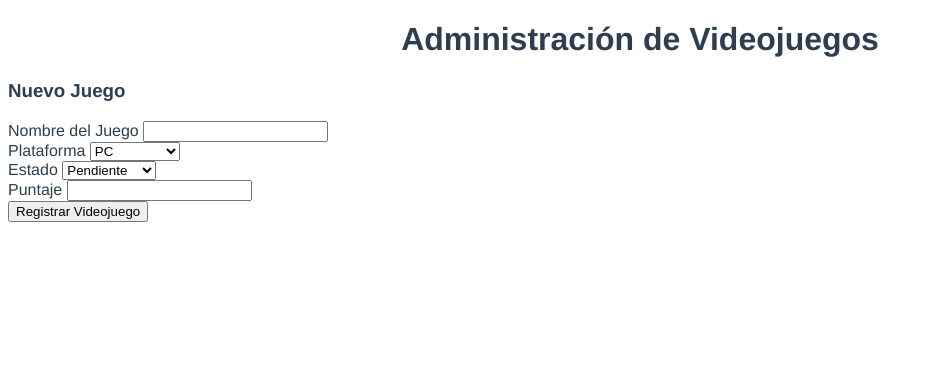
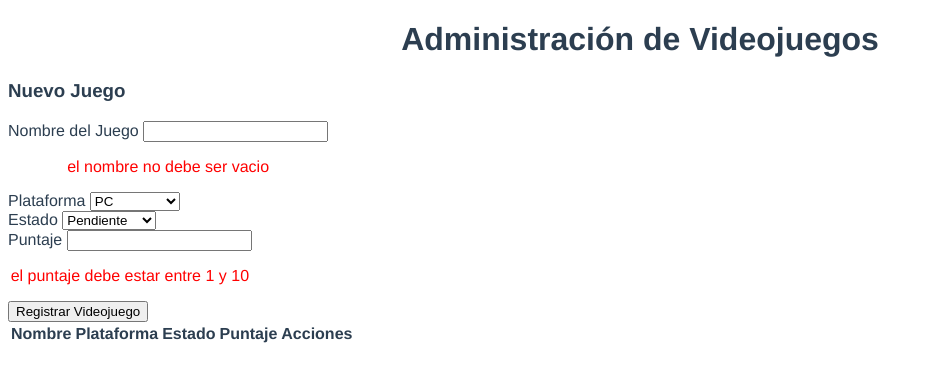
Before and after one commit to EliasAcostaa/game-list, a Vue app: page / in a window 1280 px wide. Shown: the top 382 px of the page, without its empty margins (0-933 px from the left). Built offline with nearby package versions, Linux system fonts and the light colour scheme.

Commit message:
Funcionalidad Agregar y Prueba Table

```diff
--- a/src/components/NuevoJuego.vue
+++ b/src/components/NuevoJuego.vue
@@ -4,11 +4,12 @@
         <form id="juego">
             <div>
                 <label for="nombre">Nombre del Juego </label>
-                <input type="text" name="nombre">
+                <input type="text" name="nombre" v-model="juego.nombreJ">
+                <p v-show=validName style="color: red;">el nombre no debe ser vacio</p>
             </div>
             <div>
                 <label for="plataforma">Plataforma </label>
-                <select name="plataforma" id="platform">
+                <select name="plataforma" id="platform" v-model="juego.plataforma">
                     <option value="PC" selected>PC</option>
                     <option value="PlayStation">PlayStation</option>
                     <option value="Xbox One">Xbox One</option>
@@ -16,7 +17,7 @@
             </div>
             <div>
                 <label for="Estado">Estado </label>
-                <select name="Estado" id="state">
+                <select name="Estado" id="state" v-model="juego.estado">
                     <option value="Pendiente" selected>Pendiente</option>
                     <option value="Jugando">Jugando</option>
                     <option value="Completado">Completado</option>
@@ -24,21 +25,67 @@
             </div>
             <div>
                 <label for="puntaje">Puntaje </label>
-                <input type="text" name="puntaje">
+                <input type="text" name="puntaje" v-model="juego.puntaje">
+                <p v-show=validRating style="color: red;">el puntaje debe estar entre 1 y 10</p>
             </div>
             <div>
-                <input type="button" value="Registrar Videojuego">
+                <input type="button" @click="handleAdd()" value="Registrar Videojuego">
             </div>
         </form>
     </div>
+    <div id="listaJuegos">
+        <table>
+            <thead>
+                <tr>
+                    <th>Nombre</th>
+                    <th>Plataforma</th>
+                    <th>Estado</th>
+                    <th>Puntaje</th>
+                    <th>Acciones</th>
+                </tr>
+            </thead>
+            <tbody>
+                <tr v-for="juego of juegos" :key="juego.name">
+                    <td>{{ juego.name }}</td>
+                    <td>{{ juego.platform }}</td>
+                    <td>{{ juego.state }}</td>
+                    <td>{{ juego.rating }}</td>
+                    <td>opciones</td>
+                </tr>
+            </tbody>
+        </table>
+    </div>
 </template>
 
-<script>
-    import { defineComponent } from "vue";
+<script setup>
+    import { ref, computed } from 'vue'
 
-    export default defineComponent({
-        name: 'NuevoJuego'
+    let juego = ref({
+        nombreJ: '',
+        plataforma: 'PC',
+        estado: 'Pendiente',
+        puntaje: ''
     })
+
+    let juegos = ref([])
+
+    const handleAdd = () => {
+        if(!validName.value && !validRating.value){
+            juegos.value.push({
+                name: juego.value.nombreJ,
+                platform: juego.value.plataforma,
+                state: juego.value.estado,
+                rating: juego.value.puntaje
+            })
+            juego.value.nombreJ = ''
+            juego.value.puntaje = ''
+        }
+
+    }
+
+    const validName = computed(() => { return juego.value.nombreJ.trim() == ''})
+
+    const validRating = computed(() => { return juego.value.puntaje < 1 || juego.value.puntaje > 10 })
 </script>
 
 <style scoped>
```
